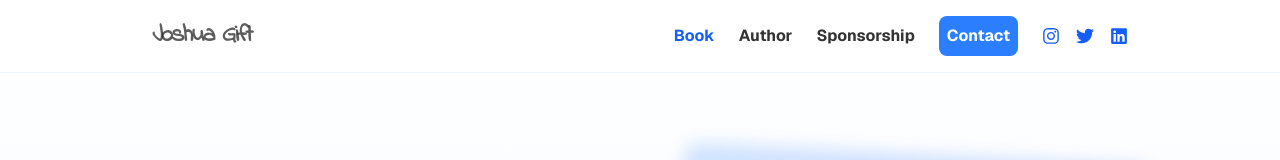
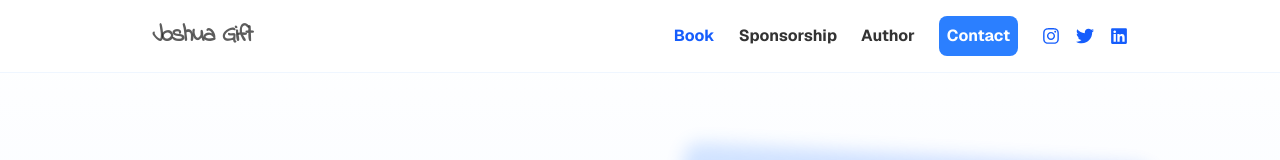
Before and after one commit to ayoeze191/JoshuaGiftsPersonalWebsite, a Next.js app: page / in a window 1280 px wide. Shown: the top 160 px of the page. Built offline with nearby package versions, Linux system fonts and the light colour scheme.

Commit message:
mobile nave contact button

```diff
--- a/app/components/Header.js
+++ b/app/components/Header.js
@@ -92,7 +92,7 @@ export default function Header() {
         {/* RIGHT */}
         <div className="flex items-center gap-6">
           <nav className="hidden md:flex items-center gap-6">
-            {["Book", "Author", "Sponsorship", "Contact"].map((item) =>
+            {["Book", "Sponsorship", "Author", "Contact"].map((item) =>
               item !== "Contact" ? (
                 <span
                   style={{
--- a/app/components/MobileNavigation.js
+++ b/app/components/MobileNavigation.js
@@ -14,9 +14,9 @@ export default function MobileNav({ isOpen }) {
         <li className="cursor-pointer text-[#333] hover:text-blue-500">
           Sponsorship
         </li>
-        <li className="cursor-pointer text-[#333] hover:text-blue-500">
+        <button className=" w-full text-[#333] hover:text-blue-500 bg-blue-500  cursor-pointer hover:bg-white hover:shadow rounded-lg  p-2">
           Contact
-        </li>
+        </button>
       </ul>
     </nav>
   );
```
